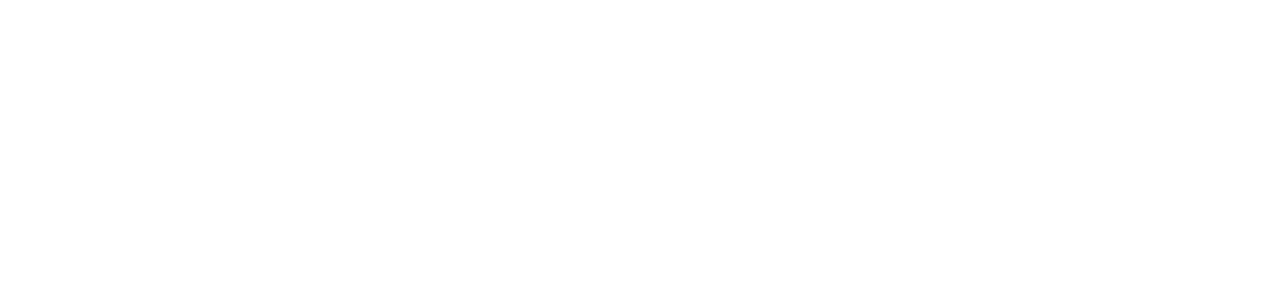
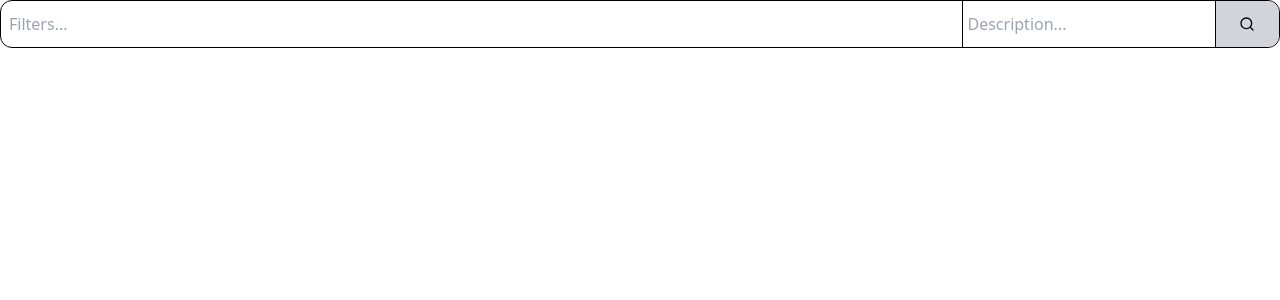
Before and after one commit to agarwalaswastik/tasks-manager, a React (Vite) app: page / in a window 1280 px wide. Shown: the top 300 px of the page. Built offline with nearby package versions, Linux system fonts and the light colour scheme.

Commit message:
Improved FilterListEditor and SearchBar components

```diff
--- a/src/app/App.jsx
+++ b/src/app/App.jsx
@@ -1,10 +1,11 @@
 import { Provider } from "react-redux";
 import { store } from "./store";
+import SearchBar from "../features/search/SearchBar";
 
 const App = () => {
     return (
         <Provider store={store}>
-
+            <SearchBar />
         </Provider>
     );
 };
--- a/src/components/SelectMenu.jsx
+++ b/src/components/SelectMenu.jsx
@@ -2,7 +2,7 @@ import PropTypes from "prop-types";
 
 const SelectMenu = ({ itemsData, renderItem, onClick }) => {
     return (
-        <ul className="max-h-[10rem] w-full overflow-y-scroll border border-gray-400">
+        <ul className="max-h-[10rem] w-full overflow-y-scroll shadow-lg">
             {itemsData.map((itemData) => (
                 <li
                     key={itemData.id}
--- a/src/features/filters/FilterListEditor.jsx
+++ b/src/features/filters/FilterListEditor.jsx
@@ -1,18 +1,20 @@
 import PropTypes from "prop-types";
 import FilterList from "./FilterList";
 import SelectMenu from "../../components/SelectMenu";
-import { useState } from "react";
+import { useRef, useState } from "react";
 import { useDispatch, useSelector } from "react-redux";
 import { addFilter } from "./filtersSlice";
 import Filter from "./Filter";
 import { generateNextColor } from "../../utils/colorUtils";
 import { generateUniqueId } from "../../utils/idUtils";
 
-const FilterListEditor = ({ filterIds, onCross, wrap, onAdd, filtersClassName }) => {
+const FilterListEditor = ({ filterIds, onCross, wrap, onAdd, className, filtersClassName }) => {
     const allFilters = useSelector((state) => state.filters);
     const dispatch = useDispatch();
 
+    const searchFilterFieldRef = useRef();
     const [searchFilterFieldValue, setSearchFilterFieldValue] = useState("");
+    const [showDropDown, setShowDropDown] = useState(false);
 
     const searchedFilters = allFilters.filter((filter) =>
         filter.desc.includes(searchFilterFieldValue.trim())
@@ -20,6 +22,7 @@ const FilterListEditor = ({ filterIds, onCross, wrap, onAdd, filtersClassName })
     const unaddedSearchedFilters = searchedFilters.filter(
         (filter) => filterIds.indexOf(filter.id) === -1
     );
+    unaddedSearchedFilters.sort((a, b) => a.desc.localeCompare(b));
 
     const handleFieldValueChange = (e) => {
         if (e.target.value.length < 40) {
@@ -28,10 +31,11 @@ const FilterListEditor = ({ filterIds, onCross, wrap, onAdd, filtersClassName })
     };
 
     const createFilterAndAddToList = () => {
-        const id = generateUniqueId();
-        dispatch(addFilter(id, searchFilterFieldValue.trim(), generateNextColor()));
+        const newFilterId = generateUniqueId();
+        const newFilterColor = generateNextColor();
+        dispatch(addFilter(newFilterId, searchFilterFieldValue, newFilterColor));
         setSearchFilterFieldValue("");
-        onAdd(id);
+        onAdd(newFilterId);
     };
 
     const handleKeyDown = (e) => {
@@ -40,15 +44,17 @@ const FilterListEditor = ({ filterIds, onCross, wrap, onAdd, filtersClassName })
             if (unaddedSearchedFilters.length) {
                 setSearchFilterFieldValue("");
                 onAdd(unaddedSearchedFilters[0].id);
-            } else if (searchFilterFieldValue.trim()) {
+            } else if (
+                searchFilterFieldValue.trim() &&
+                !searchedFilters.find((filter) => filter.desc === searchFilterFieldValue)
+            ) {
                 createFilterAndAddToList();
             }
         } else if (e.key === "Enter") {
             e.preventDefault();
             if (
                 searchFilterFieldValue.trim() &&
-                (!unaddedSearchedFilters.length ||
-                    searchFilterFieldValue.trim() !== unaddedSearchedFilters[0].desc)
+                !searchedFilters.find((filter) => filter.desc === searchFilterFieldValue)
             ) {
                 createFilterAndAddToList();
             }
@@ -56,26 +62,71 @@ const FilterListEditor = ({ filterIds, onCross, wrap, onAdd, filtersClassName })
     };
 
     return (
+        <>
+            <div className={`relative ${className}`}>
                 <FilterList
                     filterIds={filterIds}
                     onCross={onCross}
                     className={`flex items-center gap-1 ${wrap ? "flex-wrap" : "w-fit"}`}
                     filtersClassName={filtersClassName}
                 >
-            <div className="relative">
                     <input
                         name="searchFilterField"
                         type="text"
                         placeholder="Filters..."
-                    style={{
-                        width: `${10 + searchFilterFieldValue.length}ch`,
+                        className="pl-1 focus:outline-none"
+                        ref={searchFilterFieldRef}
+                        value={searchFilterFieldValue}
+                        onBlur={() => setShowDropDown(false)}
+                        onChange={(e) => {
+                            handleFieldValueChange(e);
+                            setShowDropDown(true);
+                            searchFilterFieldRef.current.style.width =
+                                10 + searchFilterFieldRef.current.value.length + "ch";
                         }}
-                    className="peer pl-1 focus:outline-none"
-                    value={searchFilterFieldValue}
-                    onChange={handleFieldValueChange}
                         onKeyDown={handleKeyDown}
                     />
-                <div className="absolute left-0 top-full hidden w-44 hover:block peer-focus:block z-50">
+                </FilterList>
+            </div>
+
+            <FilterSelectionDropdown
+                showDropDown={showDropDown}
+                searchFilterFieldRef={searchFilterFieldRef}
+                unaddedSearchedFilters={unaddedSearchedFilters}
+                onAdd={onAdd}
+            />
+        </>
+    );
+};
+
+FilterListEditor.propTypes = {
+    filterIds: PropTypes.arrayOf(PropTypes.string).isRequired,
+    onCross: PropTypes.func,
+    wrap: PropTypes.bool,
+    onAdd: PropTypes.func.isRequired,
+    className: PropTypes.string,
+    filtersClassName: PropTypes.string,
+};
+
+const FilterSelectionDropdown = ({
+    showDropDown,
+    searchFilterFieldRef,
+    unaddedSearchedFilters,
+    onAdd,
+}) => {
+    if (!searchFilterFieldRef.current) {
+        return <></>;
+    }
+    const { top, left, height } = searchFilterFieldRef.current.getBoundingClientRect();
+
+    return (
+        <div
+            className={"fixed w-44 " + (showDropDown ? "block" : "hidden") + " z-50 hover:block"}
+            style={{
+                top: top + height,
+                left: left,
+            }}
+        >
             <SelectMenu
                 itemsData={unaddedSearchedFilters}
                 renderItem={(itemData) => (
@@ -87,17 +138,17 @@ const FilterListEditor = ({ filterIds, onCross, wrap, onAdd, filtersClassName })
                 onClick={(itemData) => onAdd(itemData.id)}
             />
         </div>
-            </div>
-        </FilterList>
     );
 };
 
-FilterListEditor.propTypes = {
-    filterIds: PropTypes.arrayOf(PropTypes.string).isRequired,
-    onCross: PropTypes.func,
-    wrap: PropTypes.bool,
+FilterSelectionDropdown.propTypes = {
+    showDropDown: PropTypes.bool.isRequired,
+    searchFilterFieldRef: PropTypes.oneOfType([
+        PropTypes.func,
+        PropTypes.shape({ current: PropTypes.instanceOf(Element) }),
+    ]),
+    unaddedSearchedFilters: PropTypes.arrayOf(PropTypes.object).isRequired,
     onAdd: PropTypes.func.isRequired,
-    filtersClassName: PropTypes.string,
 };
 
 export default FilterListEditor;
--- a/src/features/search/SearchBar.jsx
+++ b/src/features/search/SearchBar.jsx
@@ -1,30 +1,50 @@
 import { useDispatch, useSelector } from "react-redux";
 import FilterListEditor from "../filters/FilterListEditor";
-import { addSearchFilter, removeSearchFilter } from "./searchSlice";
+import { addSearchFilter, applySearchQuery, removeSearchFilter } from "./searchSlice";
 import { FiSearch } from "react-icons/fi";
+import { useState } from "react";
 
 const SearchBar = () => {
     const searchFilterIds = useSelector((state) => state.search.searchFilterIds);
     const dispatch = useDispatch();
 
+    const [searchText, setSearchText] = useState("");
+
+    const handleSearchTextValueChange = (e) => {
+        setSearchText(e.target.value);
+    };
+
+    const handleApplySearchQuery = () => {
+        dispatch(applySearchQuery(searchText));
+    };
+
     return (
         <div className="flex h-12 w-full items-center rounded-xl border border-black pl-1">
-            <div className="flex h-12 w-[85%] items-center">
             <FilterListEditor
                 filterIds={searchFilterIds}
                 onCross={(filterId) => dispatch(removeSearchFilter(filterId))}
                 wrap={false}
                 onAdd={(filterId) => dispatch(addSearchFilter(filterId))}
+                className="flex h-12 w-[75%] items-center overflow-x-auto"
             />
-            </div>
 
             <input
                 name="searchTextField"
                 type="text"
                 placeholder="Description..."
-                className="ml-2 h-12 w-[10%] border border-black pl-1 focus:outline-none"
+                className="ml-2 h-12 w-[20%] border border-black pl-1 focus:outline-none"
+                value={searchText}
+                onChange={handleSearchTextValueChange}
+                onKeyDown={(e) => {
+                    if (e.key === "Enter") {
+                        handleApplySearchQuery();
+                    }
+                }}
             />
-            <button className="relative h-full w-[5%] rounded-e-xl bg-gray-300 hover:bg-gray-400">
+            <button
+                onClick={handleApplySearchQuery}
+                className="relative h-full w-[5%] rounded-e-xl bg-gray-300 hover:bg-gray-400"
+            >
                 <FiSearch className="absolute left-1/2 top-1/2 -translate-x-1/2 -translate-y-1/2" />
             </button>
         </div>
```
Lines whose indentation alone changed are shown as unchanged.
